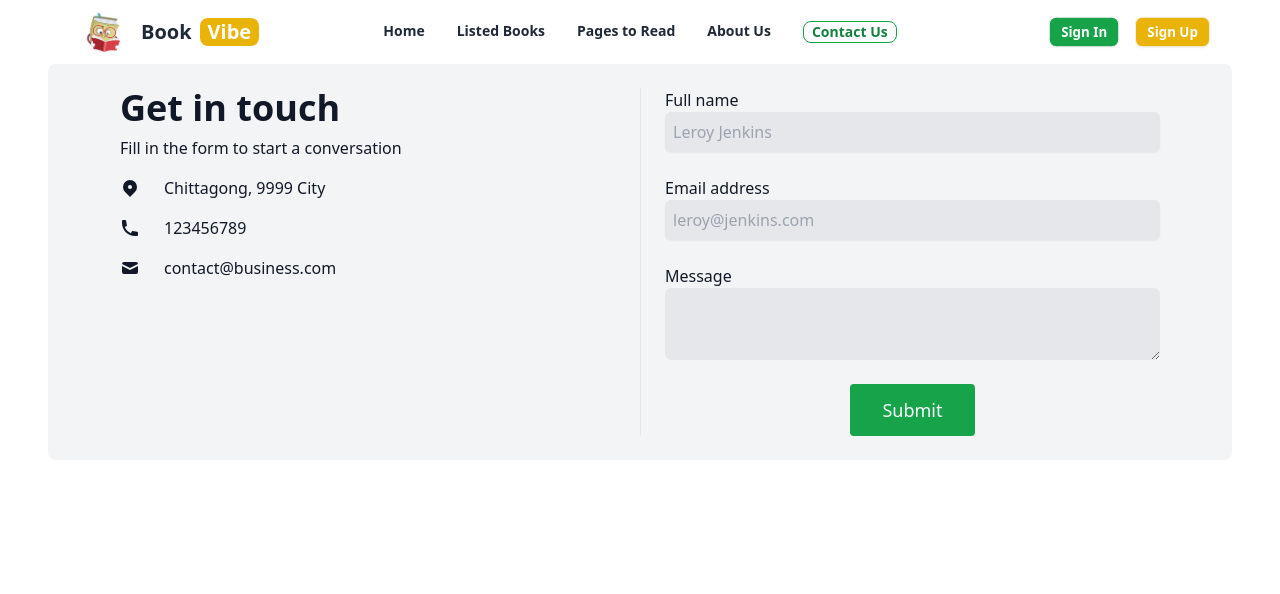
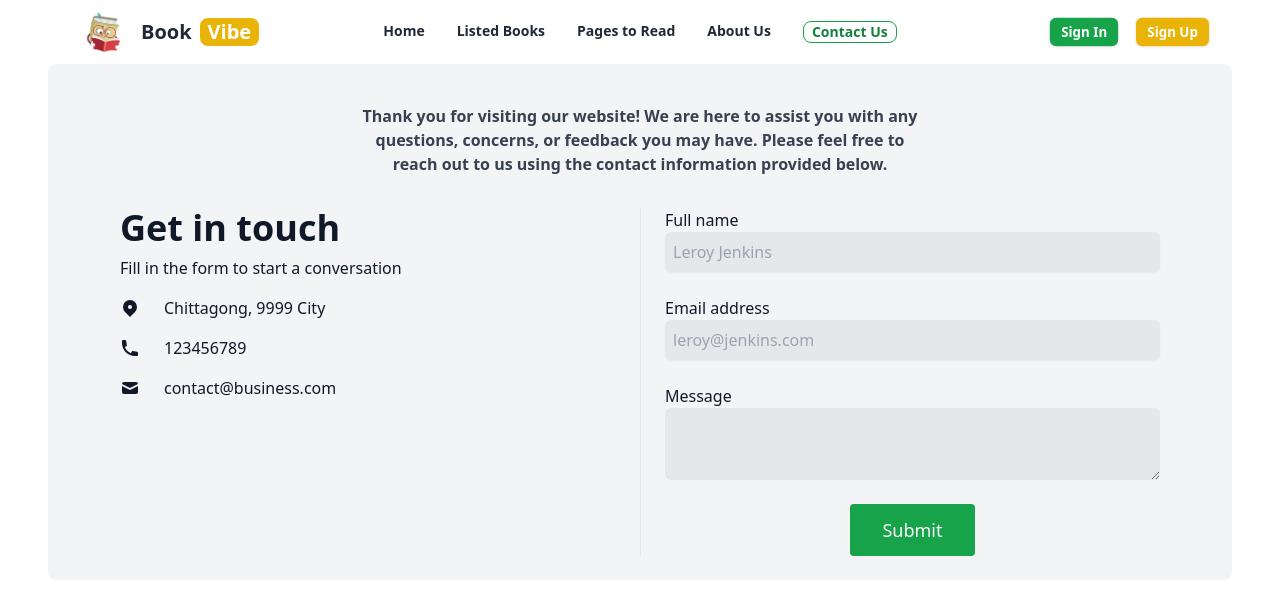
Before and after one commit to Mazed1314/book-review, a React (Vite) app: page /contact in a window 1280 px wide. Shown: the top 594 px of the page. Built offline with nearby package versions, Linux system fonts and the light colour scheme.

Commit message:
update contact page

```diff
--- a/src/Component/Contact/Contact.jsx
+++ b/src/Component/Contact/Contact.jsx
@@ -2,6 +2,11 @@ const Contact = () => {
   return (
     <div>
       <section className="py-6 bg-gray-100 text-gray-900 rounded-lg">
+        <h2 className="font-semibold md:w-1/2 mx-auto mt-4 mb-8 px-4 text-center text-gray-700">
+          Thank you for visiting our website! We are here to assist you with any
+          questions, concerns, or feedback you may have. Please feel free to
+          reach out to us using the contact information provided below.
+        </h2>
         <div className="grid max-w-6xl grid-cols-1 px-6 mx-auto lg:px-8 md:grid-cols-2 md:divide-x">
           <div className="py-6 md:py-0 md:px-6">
             <h1 className="text-4xl font-bold">Get in touch</h1>
--- a/src/Component/Hero/Hero.jsx
+++ b/src/Component/Hero/Hero.jsx
@@ -1,7 +1,7 @@
 import { Link } from "react-router-dom";
 const Hero = () => {
   return (
-    <div className="hero  bg-base-200 rounded-lg">
+    <div className="hero bg-base-200 rounded-lg">
       <div className="hero-content flex-col lg:flex-row-reverse lg:justify-around w-full md:px-12">
         <img
           src="/Images/pngwing 1.png"
--- a/src/Component/PagesToRead/PagesToRead.jsx
+++ b/src/Component/PagesToRead/PagesToRead.jsx
@@ -30,9 +30,8 @@ const PagesToRead = () => {
     setAddChart(getBook);
   }, []);
 
-  console.log(addChart);
   return (
-    <>
+    <div className="bg-gray-100 rounded-lg py-3">
       <h2 className="mt-4 text-center text-2xl font-semibold">
         Here is your read books chart
       </h2>
@@ -69,7 +68,7 @@ const PagesToRead = () => {
           </Bar>
         </BarChart>
       </div>
-    </>
+    </div>
   );
 };
 
--- a/src/Component/Root/Root.jsx
+++ b/src/Component/Root/Root.jsx
@@ -2,7 +2,7 @@ import Navbar from "../Navbar/Navbar";
 import { Outlet } from "react-router-dom";
 const Root = () => {
   return (
-    <div className="md:px-12">
+    <div className=" md:px-12">
       <Navbar></Navbar>
       <Outlet></Outlet>
     </div>
```
